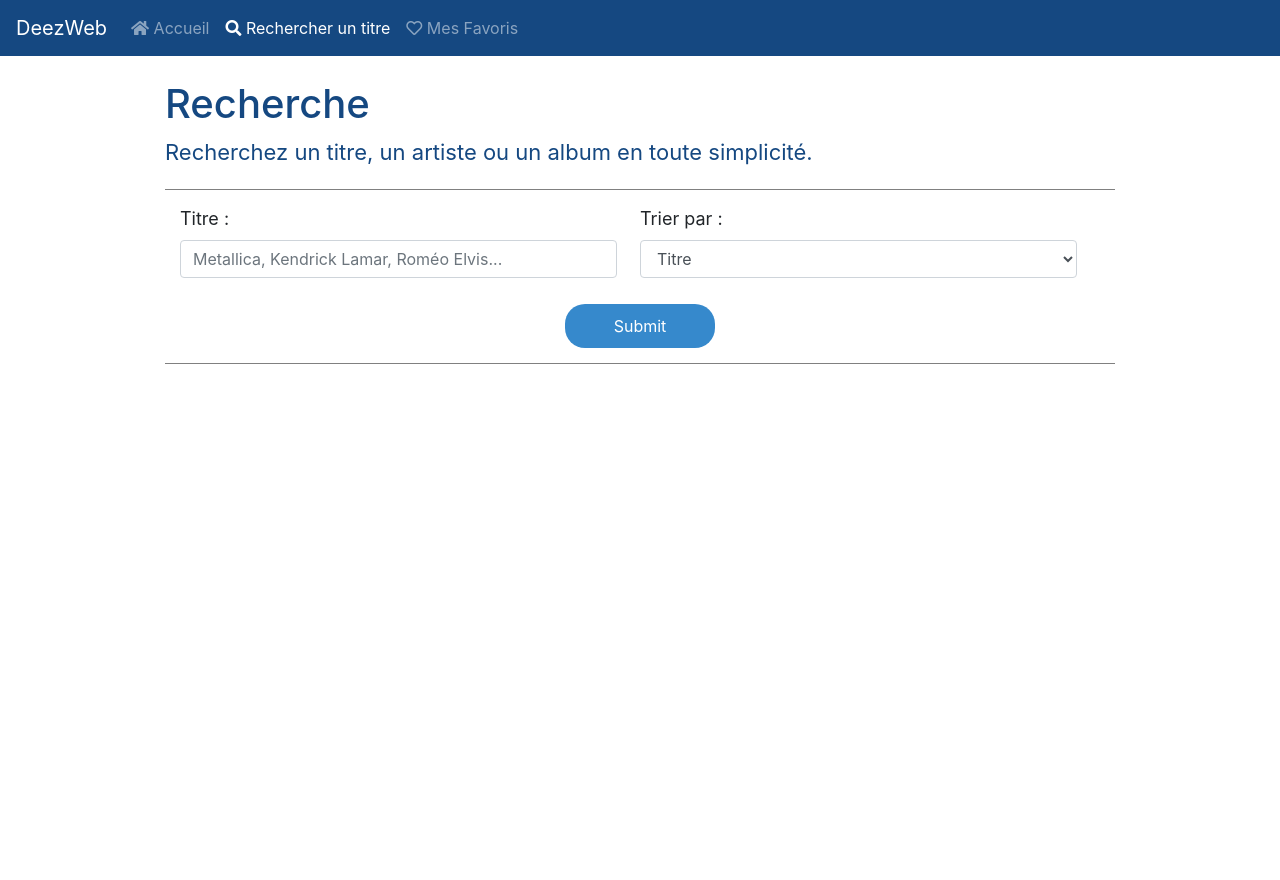
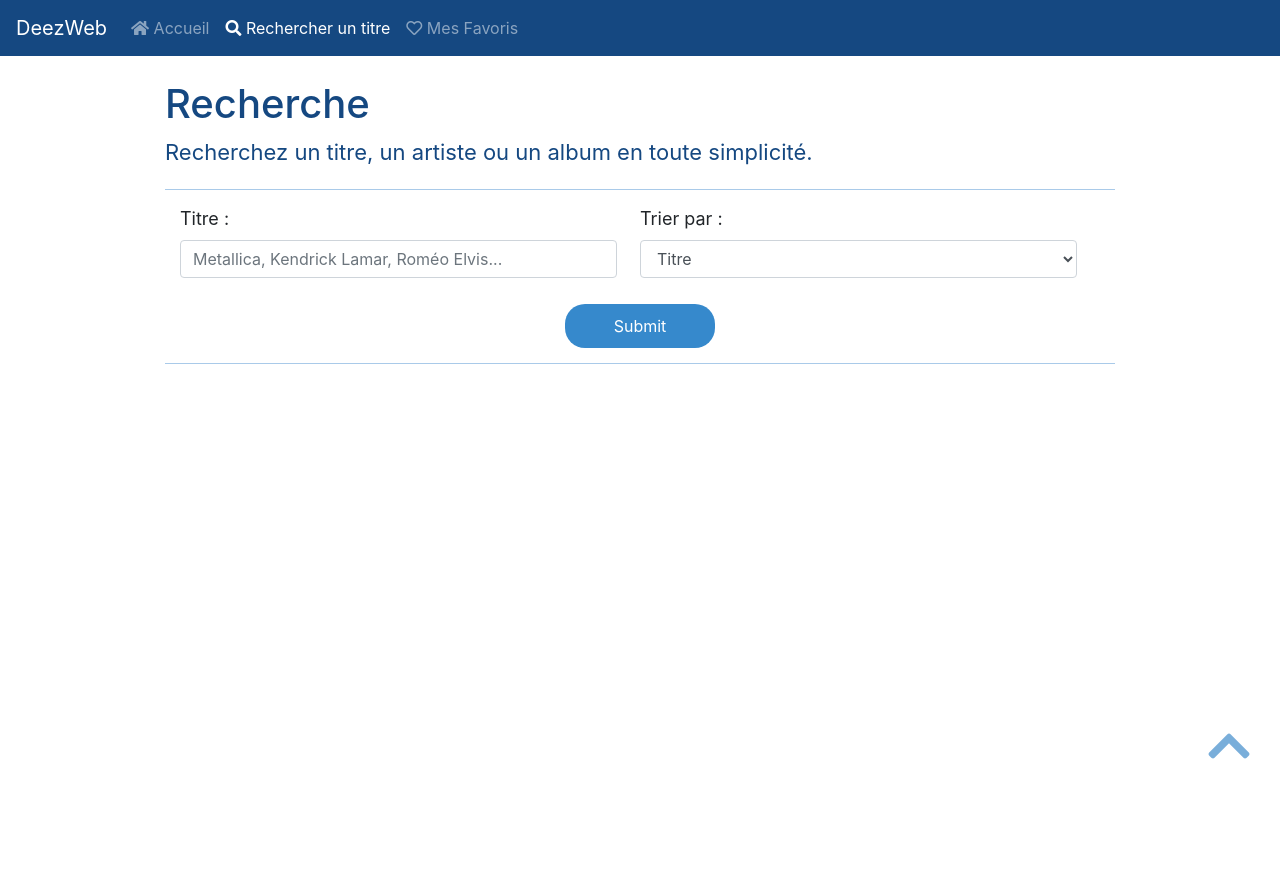
Before and after one commit to gussaille/deezweb, a PHP site: page /search.html in a window 1280 px wide. Before the commit the page ends 364 px from the top, so only its background shows below. Run offline with PHP 8.4, Linux system fonts and the light colour scheme; some libraries are stand-ins or nearby versions.

Commit message:
Finalisation 1.1 du projet + intégration

```diff
--- a/css/favorites.css
+++ b/css/favorites.css
@@ -8,7 +8,11 @@
 h1, .instruction{
     text-align:center;
 }
+h1{
+    animation:slideDown 1s ease-out;
+}
 .instruction{
+    animation: slideDown 0.7s ease-out;
     font-size:22px;
     margin-bottom:20px;
 }
--- a/css/search.css
+++ b/css/search.css
@@ -1,7 +1,7 @@
 
 .form{
-    border-top :1px solid grey;
-    border-bottom :1px solid grey;
+    border-top :1px solid #A9CAE9;
+    border-bottom :1px solid #A9CAE9;
     display:flex;
     width:100%;
     padding:15px;
@@ -33,6 +33,12 @@
 .form .btn-submit:hover{
     background-color: #154881;
 }
+h1{
+    animation:slideDown 1s ease-out;
+}
+.instruction{
+    animation: slideDown 0.7s ease-out;
+}
 .tracklist{
     width:90%;
     margin:20px auto;
@@ -41,3 +47,9 @@
     flex-wrap: wrap;
     justify-content: space-around;
 }
+.arrow_top{
+    position:fixed;
+    bottom: 30px;
+    right:30px;
+    color:#79AEDA;
+}
--- a/css/style.css
+++ b/css/style.css
@@ -1,4 +1,9 @@
+body{
+    position:relative;
+}
 .navbar{
+    position:relative;
+    z-index:9999;
     background-color:#154881;
     color:white;
 }
@@ -10,7 +15,9 @@
 }
 .container{
     max-width:980px;
-    margin:30px auto;
+    margin:30px auto 0;
+    position:relative;
+    min-height:100vh;
 }
 .container h1{
     font-size:40px;
@@ -130,6 +137,7 @@
     background:rgba(202, 20, 20, 0.877);
     color:white;
 }
+
 @keyframes fade{
     from{
         opacity:0;
@@ -140,11 +148,15 @@
         display:block;
     }
 }
- @-webkit-keyframes spinner {
-    from { -webkit-transform: rotateY(0deg);    }
-    to   { -webkit-transform: rotateY(-360deg); }
-  }
-  @keyframes spinner {
+@-webkit-keyframes spinner {
+    from {
+        -webkit-transform: rotateY(0deg);
+    }
+    to   {
+        -webkit-transform: rotateY(-360deg);
+    }
+}
+@keyframes spinner {
     from {
       -moz-transform: rotateY(0deg);
       -ms-transform: rotateY(0deg);
@@ -156,3 +168,23 @@
       transform: rotateY(-360deg);
     }
   }
+@keyframes slide{
+    from {
+        opacity:0;
+        transform: translateX(-250%);
+    }
+    to{
+        opacity:1;
+        transform: translateX(0);
+    }
+}
+@keyframes slideDown{
+    from {
+        opacity:0;
+        transform: translateY(-200px);
+    }
+    to{
+        opacity:1;
+        transform: translateY(0);
+    }
+}
--- a/index.html
+++ b/index.html
@@ -41,6 +41,8 @@
         <section class="randomFavorite" id="randomFavorite"></section>
         <button id="changeTrack" class="changeTrack">Choisir un autre favoris</button>
       </main>
+      <!-- <img src="http://assets.stickpng.com/thumbs/58656e1d7d90850fc3ce2a32.png" class="illustration-left" alt="Slash"> -->
+
       <script src="https://cdnjs.cloudflare.com/ajax/libs/jquery/3.4.0/jquery.min.js"
       integrity="sha256-BJeo0qm959uMBGb65z40ejJYGSgR7REI4+CW1fNKwOg=" crossorigin="anonymous"></script>
       <script src="https://cdnjs.cloudflare.com/ajax/libs/popper.js/1.14.7/umd/popper.min.js" integrity="sha384-UO2eT0CpHqdSJQ6hJty5KVphtPhzWj9WO1clHTMGa3JDZwrnQq4sF86dIHNDz0W1" crossorigin="anonymous"></script>
--- a/js/search.js
+++ b/js/search.js
@@ -98,6 +98,12 @@ $(document).ready(function(){
                 $("#tracklist").html("Désolé, aucun résultat ne correspond à votre recherche...");
             }
         });
-        $('#tracklist').html('').css('font-size', '30px');
+        $('#tracklist').html('').css('font-size', '24px');
+    });
+
+    $("a[href='#top_bar']").click(function() {
+        $("html, body").animate({
+            scrollTop: 0
+        }, 1000);
     });
 });
--- a/search.html
+++ b/search.html
@@ -14,7 +14,7 @@
     <link rel='stylesheet' type='text/css' media='screen' href='css/search.css'>
 </head>
 <body id="search">
-    <nav class="navbar navbar-dark navbar-expand-sm">
+    <nav id="top" class="navbar navbar-dark navbar-expand-sm">
         <a class="navbar-brand" href="index.html">DeezWeb</a>
         <button class="navbar-toggler" type="button" data-toggle="collapse" data-target="#navbarNavDropdown" aria-controls="navbarNavDropdown" aria-expanded="false" aria-label="Toggle navigation">
           <span class="navbar-toggler-icon"></span>
@@ -58,9 +58,9 @@
 
         <!--Container for TrackCard-->
         <section class="tracklist" id="tracklist"></section>
-        <div id="favoris"></div>
+    </main>
+    <a href="#top_bar" class="arrow_top" title="Retour en haut de la page"><i class="fas fa-chevron-up fa-3x"></i></a>
 
-    </main>
     <script src="http://code.jquery.com/jquery-3.2.1.js"></script>
     <script src="https://cdnjs.cloudflare.com/ajax/libs/popper.js/1.14.7/umd/popper.min.js" integrity="sha384-UO2eT0CpHqdSJQ6hJty5KVphtPhzWj9WO1clHTMGa3JDZwrnQq4sF86dIHNDz0W1" crossorigin="anonymous"></script>
     <script src="https://stackpath.bootstrapcdn.com/bootstrap/4.3.1/js/bootstrap.min.js" integrity="sha384-JjSmVgyd0p3pXB1rRibZUAYoIIy6OrQ6VrjIEaFf/nJGzIxFDsf4x0xIM+B07jRM" crossorigin="anonymous"></script>
```
Also changed, not shown: css/index.css (+9 -0 lines), favorites.html (+4 -6 lines).
